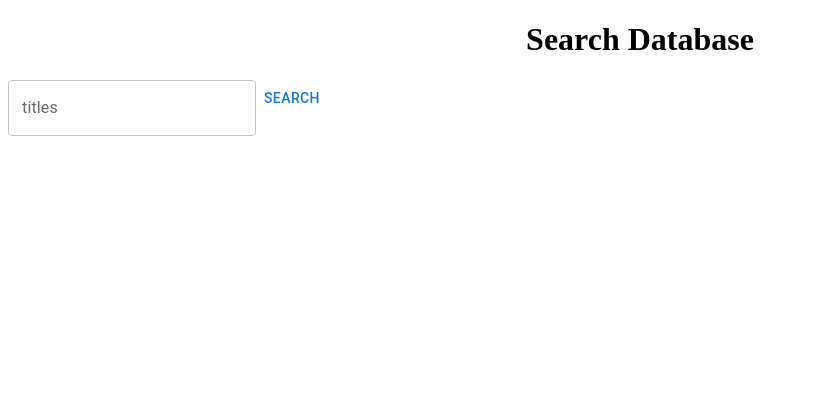
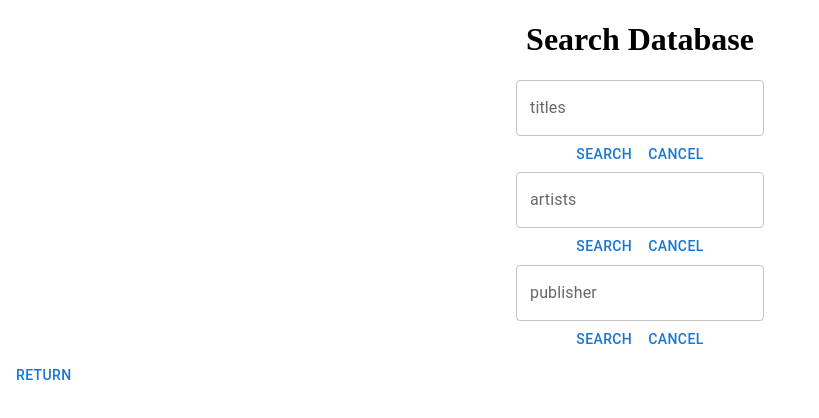
Before and after one commit to KevinGraham3844/MirmanChoirDB, a React (Vite) app in the folder client/: page /search in a window 1280 px wide. Shown: the top 418 px of the page, without its empty margins (0-819 px from the left). Built offline with nearby package versions, Linux system fonts and the light colour scheme.

Commit message:
added search functionality

```diff
--- a/client/src/components/Search.jsx
+++ b/client/src/components/Search.jsx
@@ -1,10 +1,22 @@
-import { useSelector } from "react-redux"
+import { useSelector, useDispatch } from "react-redux"
 import { useState } from 'react'
 import { TextField, Button } from "@mui/material"
+import { initializeRep } from "../reducers/repertoireReducer"
+import RepertoireList from "./RepertoireList"
+import { useNavigate } from "react-router-dom"
 
 const Search = () => {
     const [searchTitles, setSearchTitles] = useState('')
-    //const [searchType, setSearchType] = useState(null)
+    const [searchArtists, setSearchArtists] = useState('')
+    const [searchPublisher, setSearchPublisher] = useState('')
+    const [searchType, setSearchType] = useState(null)
+
+    const dispatch = useDispatch()
+    const navigate = useNavigate()
+
+    window.onload = () => {
+        dispatch(initializeRep())
+    }
 
     const repertoire = [...useSelector(state => state.repertoire)]
 
@@ -13,23 +25,106 @@ const Search = () => {
             .includes(searchTitles.toLowerCase())
     )
 
+    const filteredArtists = repertoire.filter(piece => piece.artist
+            .toLowerCase()
+            .includes(searchArtists.toLowerCase())
+    )
 
-    const handleSearch = () => {
-        console.log(filteredTitles)
+    const filteredPublisher = repertoire.filter(piece => piece.publisher
+            .toLowerCase()
+            .includes(searchPublisher.toLowerCase())
+    )
+
+    const handleSearch = (type) => {
+        setSearchType(type)
     }
 
     return (
         <>
         <h1 style={{textAlign: 'center'}}>Search Database</h1>
+        <div style={{ display: 'flex', flexDirection: 'column', alignItems: 'center'}}>
             <TextField
                 label="titles"
                 value={searchTitles}
                 onChange={({ target }) => setSearchTitles(target.value)}
             ></TextField>
+            <div style={{display: 'flex', flexDirection: 'row'}}>
                 <Button
-            onClick={() => handleSearch()}
+                    onClick={() => handleSearch('titles')}
                 >
                     Search
+                </Button>
+                <Button
+                        onClick={() => {
+                            setSearchType(null)
+                            setSearchTitles('')
+                        }}
+                    >
+                        cancel
+                </Button>
+            </div>
+            <TextField
+                label="artists"
+                value={searchArtists}
+                onChange={({ target }) => setSearchArtists(target.value)}
+            ></TextField>
+            <div style={{display: 'flex', flexDirection: 'row'}}>
+                <Button
+                    onClick={() => handleSearch('artists')}
+                >
+                    Search
+                </Button>
+                <Button
+                        onClick={() => {
+                            setSearchType(null)
+                            setSearchArtists('')
+                        }}
+                    >
+                        cancel
+                </Button>
+            </div>
+            <TextField
+                label="publisher"
+                value={searchPublisher}
+                onChange={({ target }) => setSearchPublisher(target.value)}
+            ></TextField>
+            <div style={{display: 'flex', flexDirection: 'row'}}>
+                <Button
+                    onClick={() => handleSearch('publisher')}
+                >
+                    Search
+                </Button>
+                <Button
+                        onClick={() => {
+                            setSearchType(null)
+                            setSearchPublisher('')
+                        }}
+                    >
+                        cancel
+                </Button>
+            </div>
+        </div>
+        <div>
+        {searchType === 'titles' && (
+            <>
+            <RepertoireList repertoire={filteredTitles} />
+            </>
+        )}
+        {searchType === 'artists' && (
+            <>
+            <RepertoireList repertoire={filteredArtists} />
+            </>
+        )}
+        {searchType === 'publisher' && (
+            <>
+            <RepertoireList repertoire={filteredPublisher} />
+            </>
+        )}
+        </div>
+        <Button
+            onClick={() => navigate('/')}
+        >
+            return
         </Button>
         </>
     )
```
Lines whose indentation alone changed are shown as unchanged.
